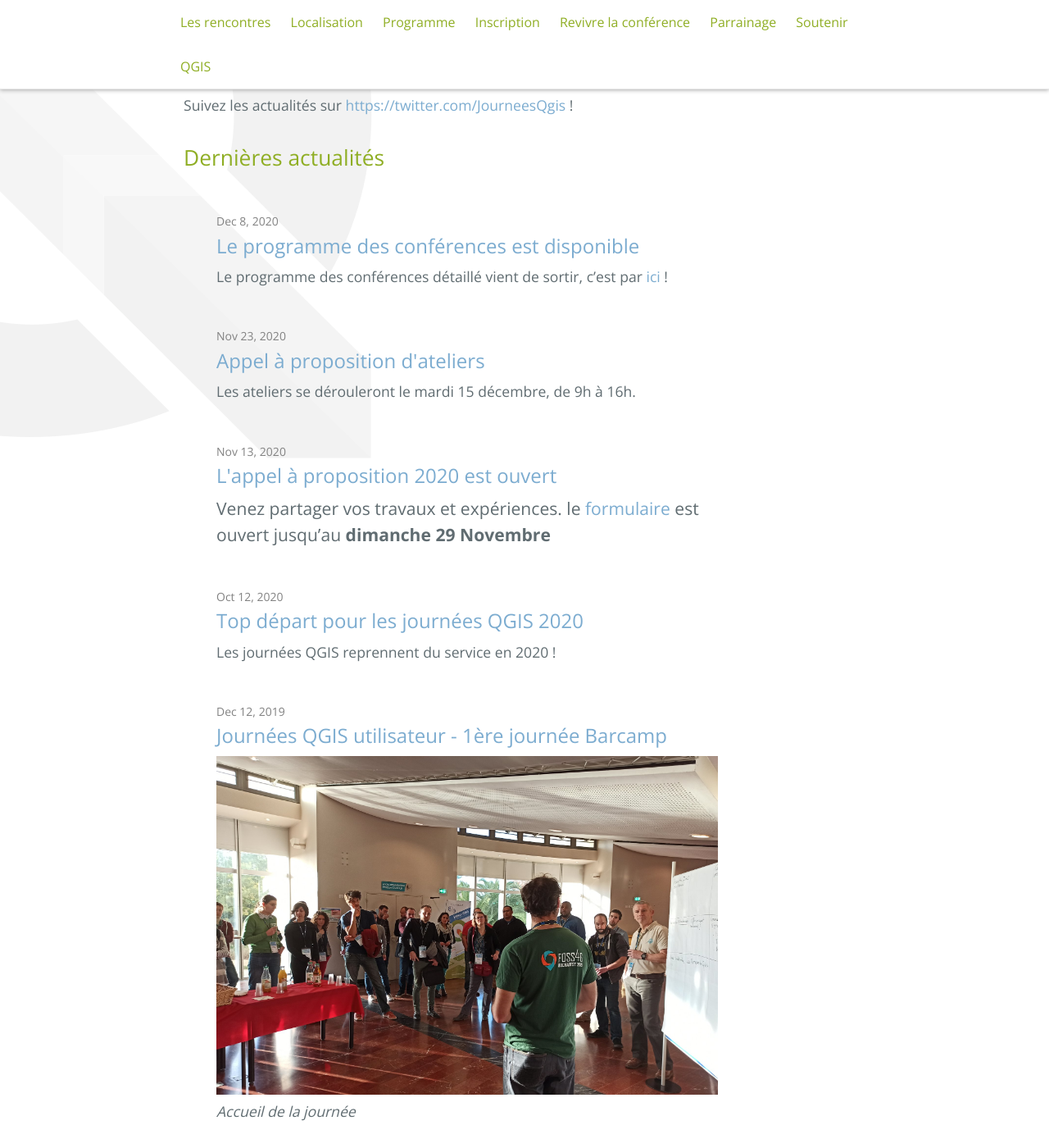
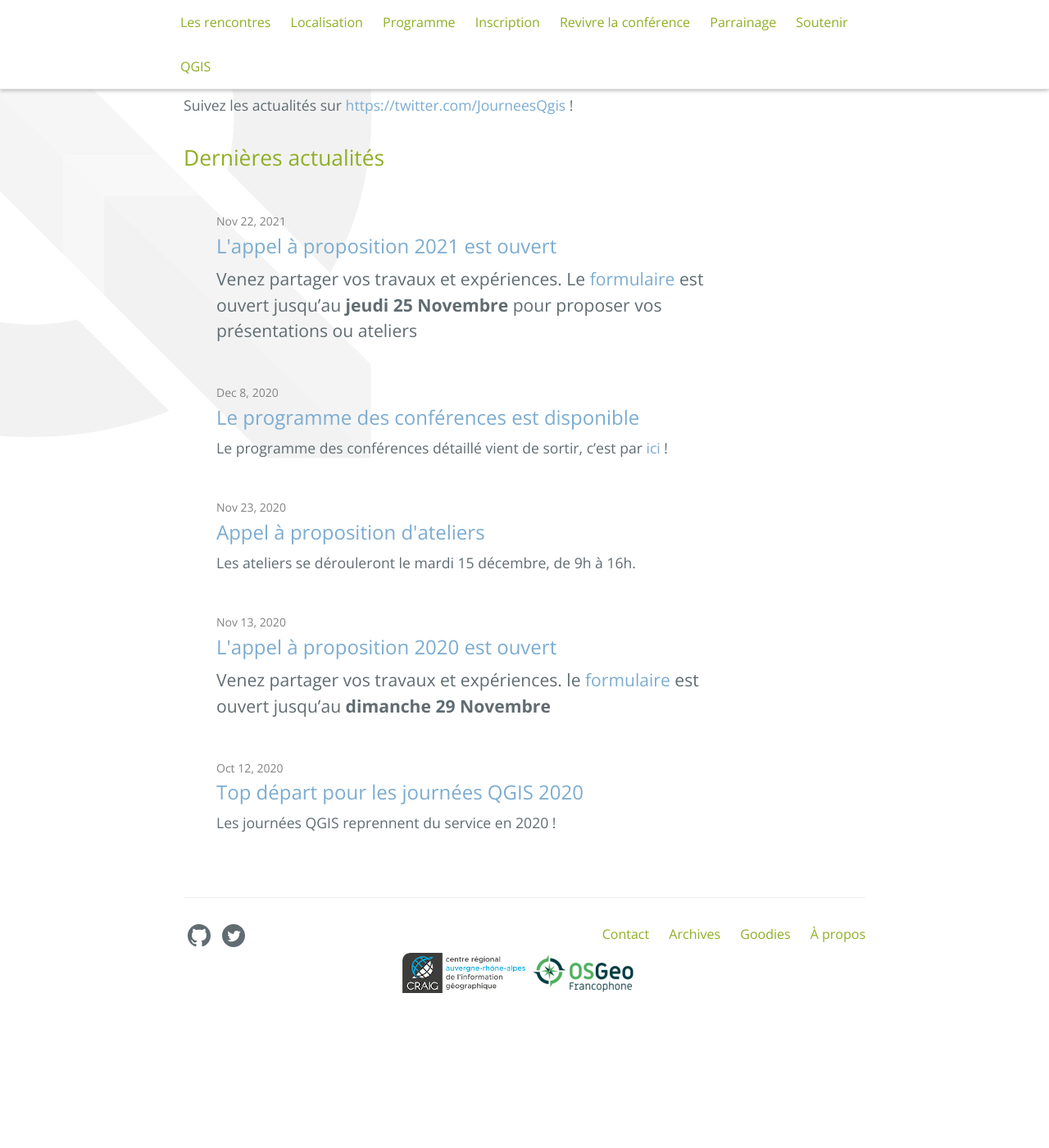
Before and after one commit to OSGeo-fr/QGIS-conf-fr-website, a Jekyll site: the page built from index.md, in a window 1280 px wide and 1400 px high, scrolled down 740 px. Shown: the whole window at 82% size. Built offline with Jekyll 4.4.1, drawn with Linux system fonts in a browser that asks for light colours; comment, search, counter and statistics services are not loaded; the repository's description, which GitHub fills in, is left out; after the commit the page ends 2005 px from its top, so only the background shows below that.

Commit message:
ajout appel à proposition

```diff
--- /dev/null
+++ b/_posts/2021-11-22-appels_a_proposition.md
@@ -0,0 +1,14 @@
+---
+layout: post
+title: "L'appel à proposition 2021 est ouvert"
+published: true
+---
+
+<span style="font-size:larger;">Venez partager vos travaux et expériences. Le [formulaire](https://framaforms.org/appel-a-propositions-1635258130) est ouvert jusqu'au <b>jeudi 25 Novembre</b> pour proposer vos présentations ou ateliers </span>
+
+Cette année, le thème est “<b>Simplifiez-vous la vie avec QGIS</b>”, le comité de programme retiendra les propositions et vous tiendra informé rapidement.
+
+
+Les présentations dureront 25 min au total, avec 15-20 minutes de présentation, suivie d'un créneau de questions/échanges de 5-10 minutes.
+
+Les ateliers dureront 1h30 ou 3h selon les besoins. N'oubliez pas d'indiquer les pré-réquis demandés pour participer à ces derniers.
--- a/z20_programme.md
+++ b/z20_programme.md
@@ -4,6 +4,8 @@ title: Programme
 tagline: Voici notre programme pour ces rencontres
 menu: header
 ---
+
+#### L'[appel à proposition](../2021/11/22/appels_a_proposition.html) est ouvert jusqu'au jeudi 25 novembre !
 
 #### Les inscriptions seront **ouvertes** sur la [page inscriptions](/z25_inscription.html) !
 
```
